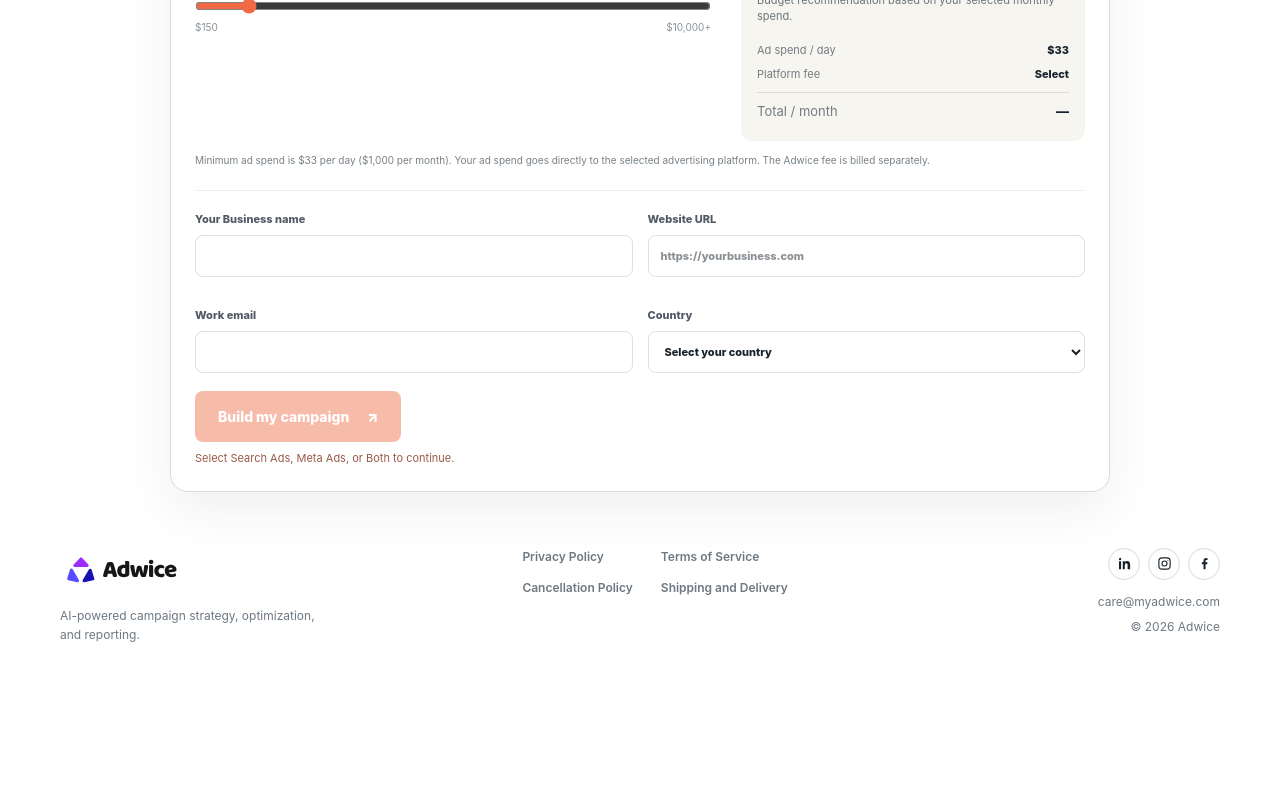
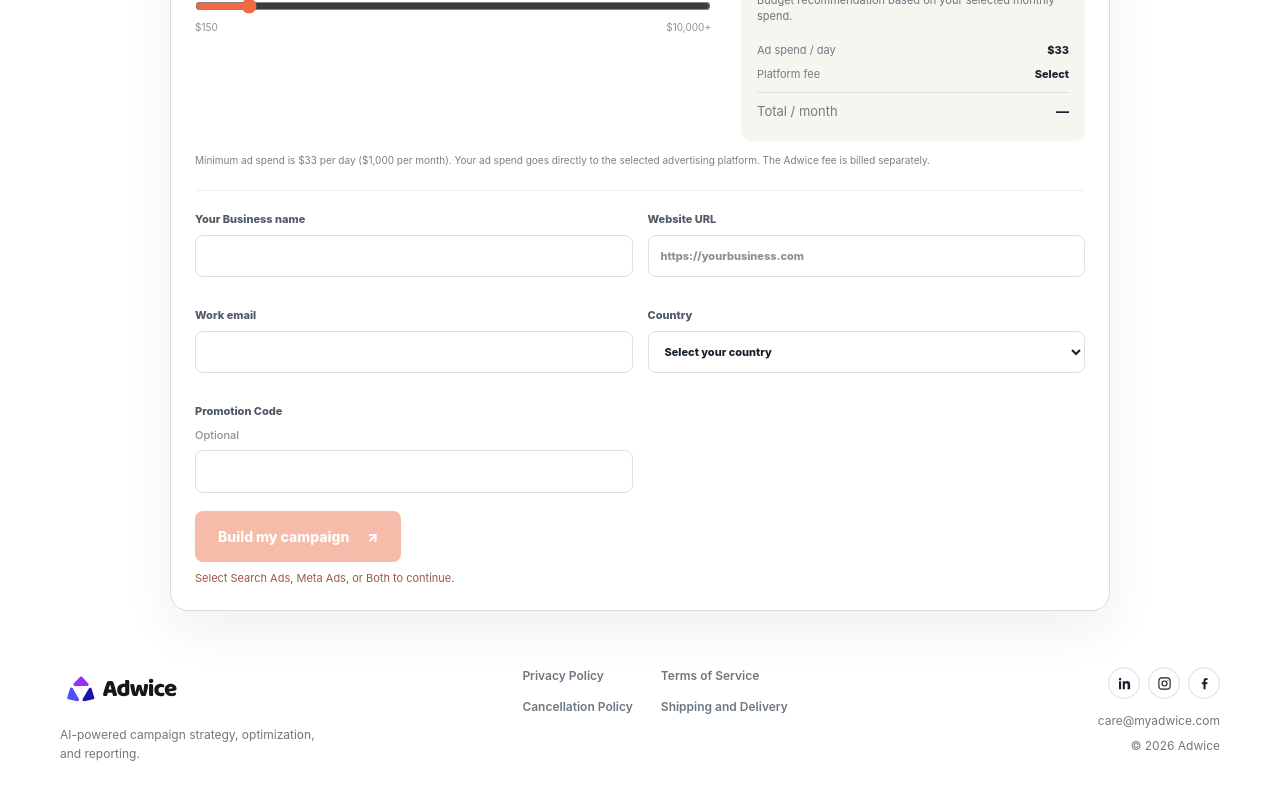
Before and after one commit to SyeJav/adwice-ai-site, a Next.js app: page / in a window 1280 px wide. Shown: the part 3430-4230 px from the top of the page. Before the commit the page ends 4116 px from the top, so only its background shows below. Built offline with nearby package versions, Linux system fonts and the light colour scheme.

Commit message:
added promotion  code

```diff
--- a/app/globals.css
+++ b/app/globals.css
@@ -1101,7 +1101,7 @@ footer {
   font-size: 11px;
   font-weight: 600;
 }
-.agencyContact .optional {
+.optional {
   font-weight: 500;
   color: #899198;
 }
--- a/app/page.tsx
+++ b/app/page.tsx
@@ -37,6 +37,8 @@ export default function Home() {
   const price = pricing[currency],
     plan = platform ? adwicePlans[platformPlans[platform]] : null,
     fee = plan?.monthlyPlatformFees[currency] ?? 0,
+    subtotal = budget + fee,
+    gst = currency === "INR" ? Math.round(subtotal * 0.18) : 0,
     dailyBudgetMicros = Math.round(budget / 30),
     money = (value: number) =>
       new Intl.NumberFormat(
@@ -87,7 +89,7 @@ export default function Home() {
                   language: navigator.language.split("-")[0] || null,
                   plan: data.get("plan"),
                   currency: data.get("currency"),
-                  promotion: null,
+                  promotion: data.get("promotion") || null,
                   requestType: "business",
                 },
           ),
@@ -311,9 +313,15 @@ export default function Home() {
                       <dt>Platform fee</dt>
                       <dd>{plan ? money(fee) : "Select"}</dd>
                     </div>
+                    {currency === "INR" && (
+                      <div>
+                        <dt>GST (18%)</dt>
+                        <dd>{plan ? money(gst) : "Select"}</dd>
+                      </div>
+                    )}
                     <div className="total">
                       <dt>Total / month</dt>
-                      <dd>{plan ? money(budget + fee) : "—"}</dd>
+                      <dd>{plan ? money(subtotal + gst) : "—"}</dd>
                     </div>
                   </dl>
                 </div>
@@ -410,6 +418,7 @@ function LeadForm({
           <input name="email" required type="email" autoComplete="email" />
         </label>
         {business ? (
+          <>
             <label>
               Country
               <select name="country" required defaultValue="">
@@ -423,6 +432,11 @@ function LeadForm({
                 ))}
               </select>
             </label>
+            <label>
+              Promotion Code <span className="optional">Optional</span>
+              <input name="promotion" autoComplete="off" />
+            </label>
+          </>
         ) : (
           <label>
             Phone <span className="optional">Optional</span>
```
Lines whose indentation alone changed are shown as unchanged.
